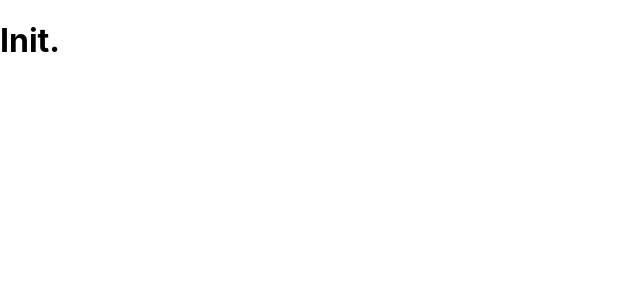
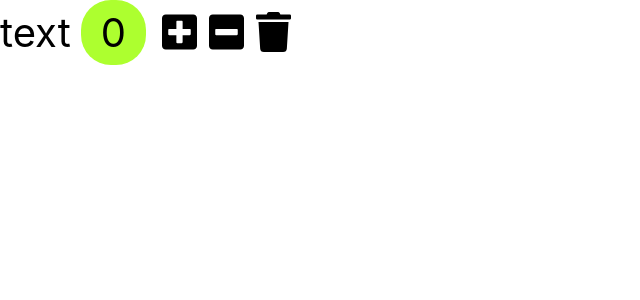
Before and after one commit to OhGyeongtaek/HabitTracker, a React (Create React App) app: page / in a window 1280 px wide. Shown: the top 300 px of the page, without its empty margins (0-640 px from the left). Built offline with nearby package versions, Linux system fonts and the light colour scheme.

Commit message:
fontawesome 추가
setState를 이용하여 Habit 컴포넌트 구현

```diff
--- a/package.json
+++ b/package.json
@@ -3,6 +3,7 @@
   "version": "0.1.0",
   "private": true,
   "dependencies": {
+    "@fortawesome/fontawesome-free": "^5.15.3",
     "@testing-library/jest-dom": "^5.11.4",
     "@testing-library/react": "^11.1.0",
     "@testing-library/user-event": "^12.1.10",
--- a/src/App.css
+++ b/src/App.css
@@ -1,38 +1,23 @@
-.App {
-  text-align: center;
+.habit {
+  padding:0;
+  list-style:none;
 }
 
-.App-logo {
-  height: 40vmin;
-  pointer-events: none;
+.habit-label {
+  font-size:2.5rem;
 }
 
-@media (prefers-reduced-motion: no-preference) {
-  .App-logo {
-    animation: App-logo-spin infinite 20s linear;
-  }
+.habit-button {
+  font-size:2.5rem;
+  border:none;
+  background:none;
 }
 
-.App-header {
-  background-color: #282c34;
-  min-height: 100vh;
-  display: flex;
-  flex-direction: column;
-  align-items: center;
-  justify-content: center;
-  font-size: calc(10px + 2vmin);
-  color: white;
+.habit-count {
+  font-size: 2.5rem;
+  display:inline-block;
+  padding:8px 20px;
+  margin:0 10px;
+  border-radius: 30px;
+  background-color: greenyellow;
 }
-
-.App-link {
-  color: #61dafb;
-}
-
-@keyframes App-logo-spin {
-  from {
-    transform: rotate(0deg);
-  }
-  to {
-    transform: rotate(360deg);
-  }
-}
--- a/src/app.jsx
+++ b/src/app.jsx
@@ -1,7 +1,8 @@
 import './app.css';
+import Habit from './components/habit';
 
 function App() {
-  return (<h1>Init.</h1>);
+  return (<Habit label="text"></Habit>);
 }
 
 export default App;
--- /dev/null
+++ b/src/components/habit.jsx
@@ -0,0 +1,37 @@
+import React, { Component } from 'react';
+
+class Habit extends Component {
+    plus = () => {
+        this.setState({ count : this.state.count + 1 });
+    }
+
+    minus = () => {
+        if (this.state.count === 0) return;
+
+        this.setState({ count : this.state.count -1 });
+    }
+
+    state = {
+        count : 0
+    }
+
+    render() {
+        return (
+            <li className="habit">
+                <span className="habit-label">{this.props.label}</span>
+                <span className="habit-count">{this.state.count}</span>
+                <button className="habit-button habit-plus" onClick={this.plus}>
+                    <i className="fas fa-plus-square"></i>
+                </button>
+                <button className="habit-button habit-minus" onClick={this.minus}>
+                    <i className="fas fa-minus-square"></i>
+                </button>
+                <button className="habit-button habit-trash">
+                    <i class="fas fa-trash"></i>
+                </button>
+            </li>
+        );
+    }
+}
+
+export default Habit;
--- a/src/index.js
+++ b/src/index.js
@@ -2,6 +2,7 @@ import React from 'react';
 import ReactDOM from 'react-dom';
 import './index.css';
 import App from './app';
+import "@fortawesome/fontawesome-free/js/all.js";
 
 ReactDOM.render(
   <React.StrictMode>
```
Also changed, not shown: 1 other file (tests, documents, lock files or other folders).
